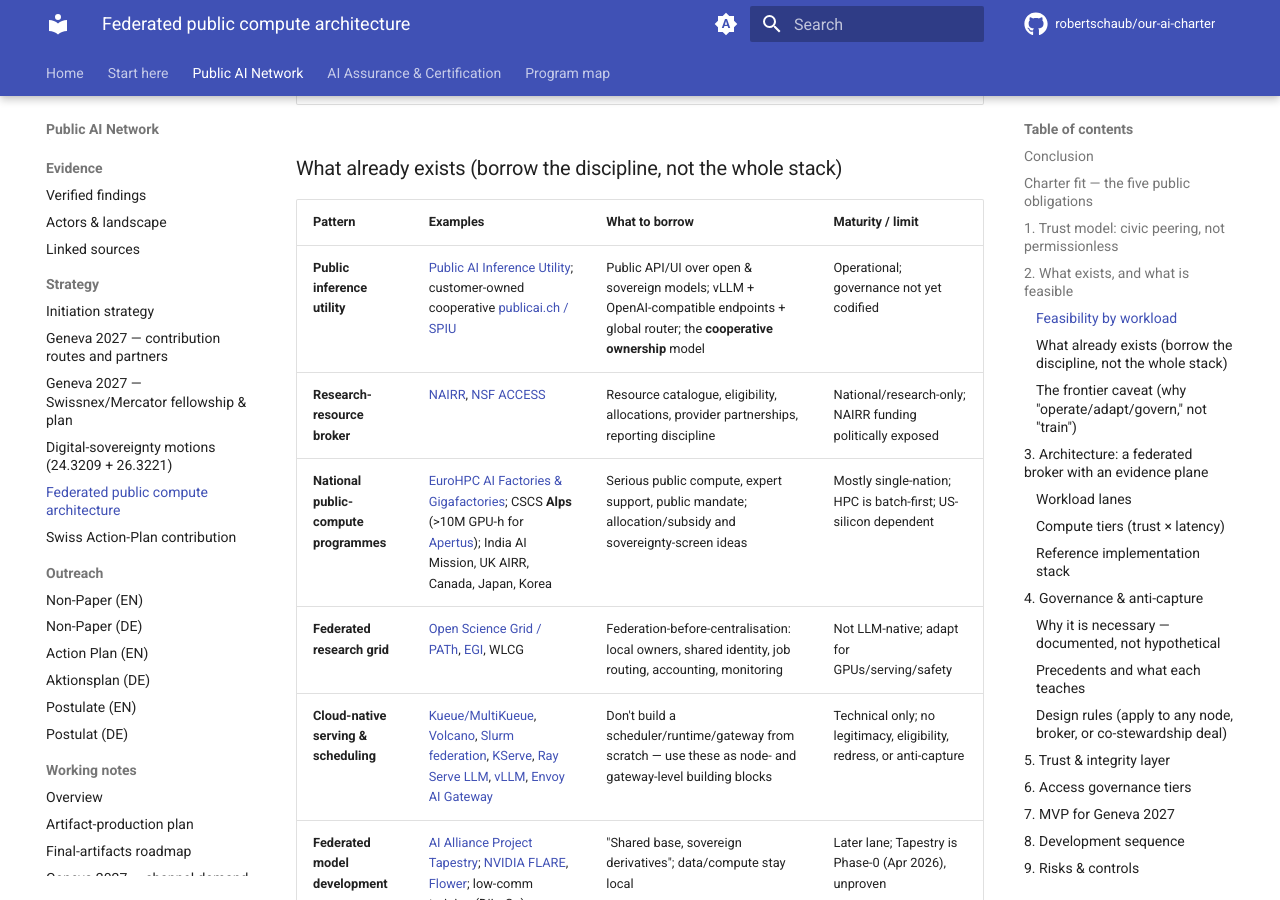
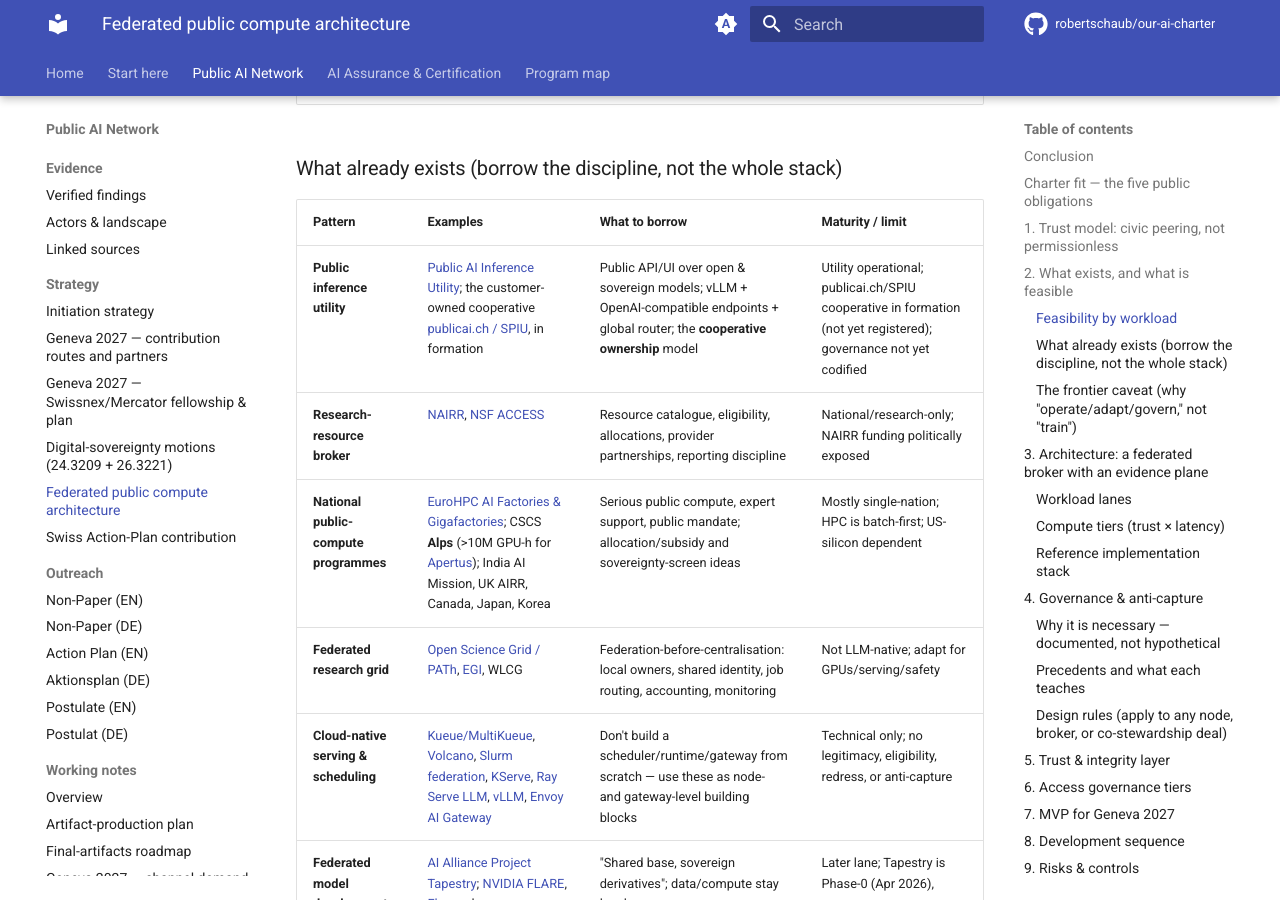
Before and after one commit to robertschaub/our-ai-charter, an MkDocs documentation site: the page built from docs/Public AI Network/Strategy/federated-public-compute-architecture.md, in a window 1280 px wide and 900 px high, scrolled down 2773 px. Built offline with MkDocs 1.6.1 and Material for MkDocs 9.7.7, drawn with Linux system fonts in a browser that asks for light colours; plug-ins that fetch from the network failed and are left out; comment, search, counter and statistics services are not loaded.

Commit message:
docs: normalize published banners to ISO dates; fix status-convention drift
- Published banners -> PUBLISHED <date> (ISO) per AGENTS.md status-banner rule
- README: list docs/wip/ working-notes banner
- compute-architecture: caveat publicai.ch/SPIU as "in formation"
- mkdocs.yml: correct stale github-callouts comment
- CHANGELOG: log the unrecorded 2026-06-27 changes + this pass

Co-Authored-By: Claude Opus 4.8 <noreply@anthropic.com>

```diff
--- a/docs/Public AI Network/Strategy/federated-public-compute-architecture.md
+++ b/docs/Public AI Network/Strategy/federated-public-compute-architecture.md
@@ -52,7 +52,7 @@ The network is a federation of **known, accountable entities** that peer like **
 
 | Pattern | Examples | What to borrow | Maturity / limit |
 |---|---|---|---|
-| **Public inference utility** | [Public AI Inference Utility](https://publicai.co/); customer-owned cooperative [publicai.ch / SPIU](https://publicai.ch/) | Public API/UI over open & sovereign models; vLLM + OpenAI-compatible endpoints + global router; the **cooperative ownership** model | Operational; governance not yet codified |
+| **Public inference utility** | [Public AI Inference Utility](https://publicai.co/); the customer-owned cooperative [publicai.ch / SPIU](https://publicai.ch/), in formation | Public API/UI over open & sovereign models; vLLM + OpenAI-compatible endpoints + global router; the **cooperative ownership** model | Utility operational; publicai.ch/SPIU cooperative in formation (not yet registered); governance not yet codified |
 | **Research-resource broker** | [NAIRR](https://www.nsf.gov/focus-areas/ai/nairr), [NSF ACCESS](https://access-ci.org/) | Resource catalogue, eligibility, allocations, provider partnerships, reporting discipline | National/research-only; NAIRR funding politically exposed |
 | **National public-compute programmes** | [EuroHPC AI Factories & Gigafactories](https://www.eurohpc-ju.europa.eu/ai-factories_en); CSCS **Alps** (>10M GPU-h for [Apertus](https://ethz.ch/en/news-and-events/eth-news/news/2025/09/press-release-apertus-a-fully-open-transparent-multilingual-language-model.html)); India AI Mission, UK AIRR, Canada, Japan, Korea | Serious public compute, expert support, public mandate; allocation/subsidy and sovereignty-screen ideas | Mostly single-nation; HPC is batch-first; US-silicon dependent |
 | **Federated research grid** | [Open Science Grid / PATh](https://path-cc.io/), [EGI](https://www.egi.eu/federation/egi-federation/), WLCG | Federation-before-centralisation: local owners, shared identity, job routing, accounting, monitoring | Not LLM-native; adapt for GPUs/serving/safety |
--- a/mkdocs.yml
+++ b/mkdocs.yml
@@ -75,7 +75,8 @@ markdown_extensions:
   - abbr
   - admonition
   # Renders GitHub-style alerts (> [!NOTE] / [!TIP] / [!WARNING]) as Material
-  # admonitions, so the per-doc status callouts also render natively on GitHub.
+  # admonitions, so genuine in-body alerts render natively on GitHub too.
+  # (Status banners are plain "> **Status: …**" blockquotes, not callouts.)
   - github-callouts
   - attr_list
   - def_list
```
Also changed, not shown: CHANGELOG.md (+4 -0 lines), README.md (+1 -1 lines), docs/AI Assurance and Certification/Published/trustworthy-ai-accountable-to-people.md (+1 -1 lines), docs/Public AI Network/Published/ai-sovereignty-and-resilience.md (+1 -1 lines), docs/Public AI Network/Published/ki-souveraenitaet-und-resilienz.md (+1 -1 lines), docs/Public AI Network/Published/the-public-ai-network.md (+1 -1 lines).
